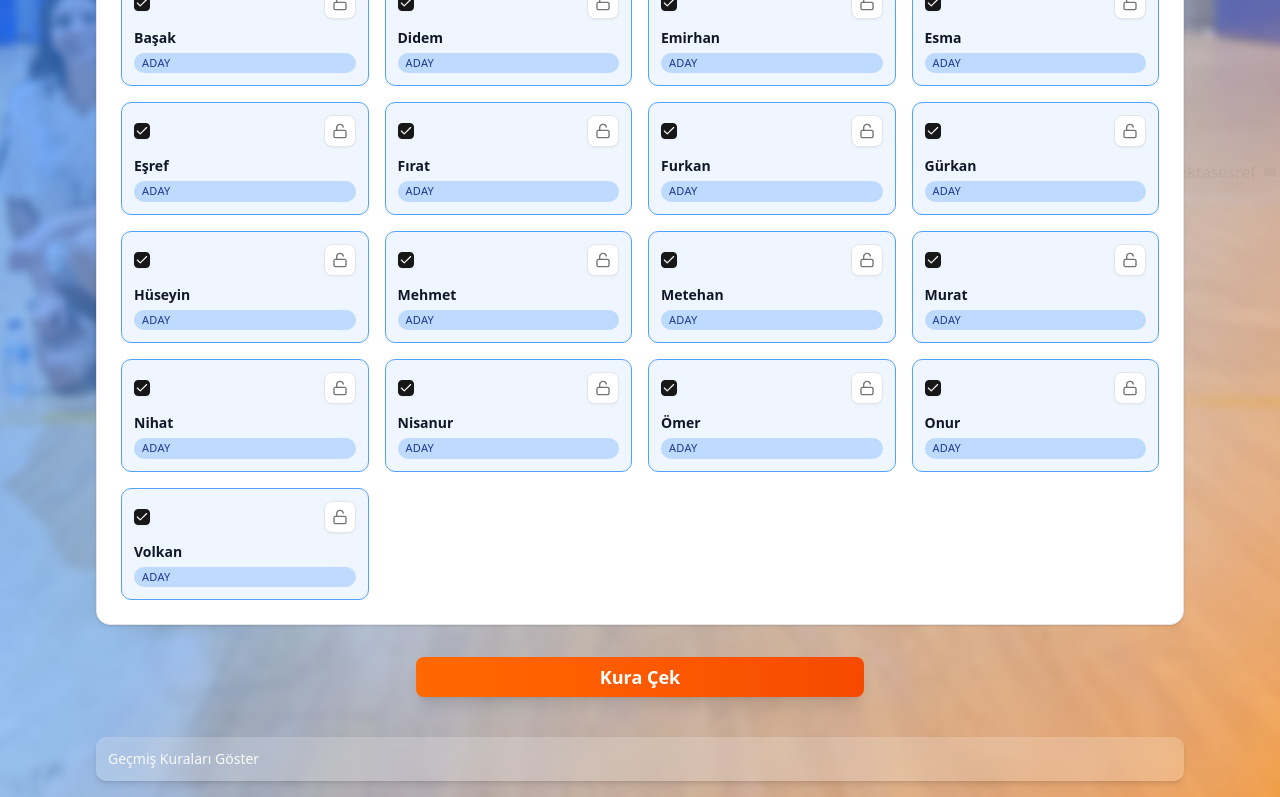
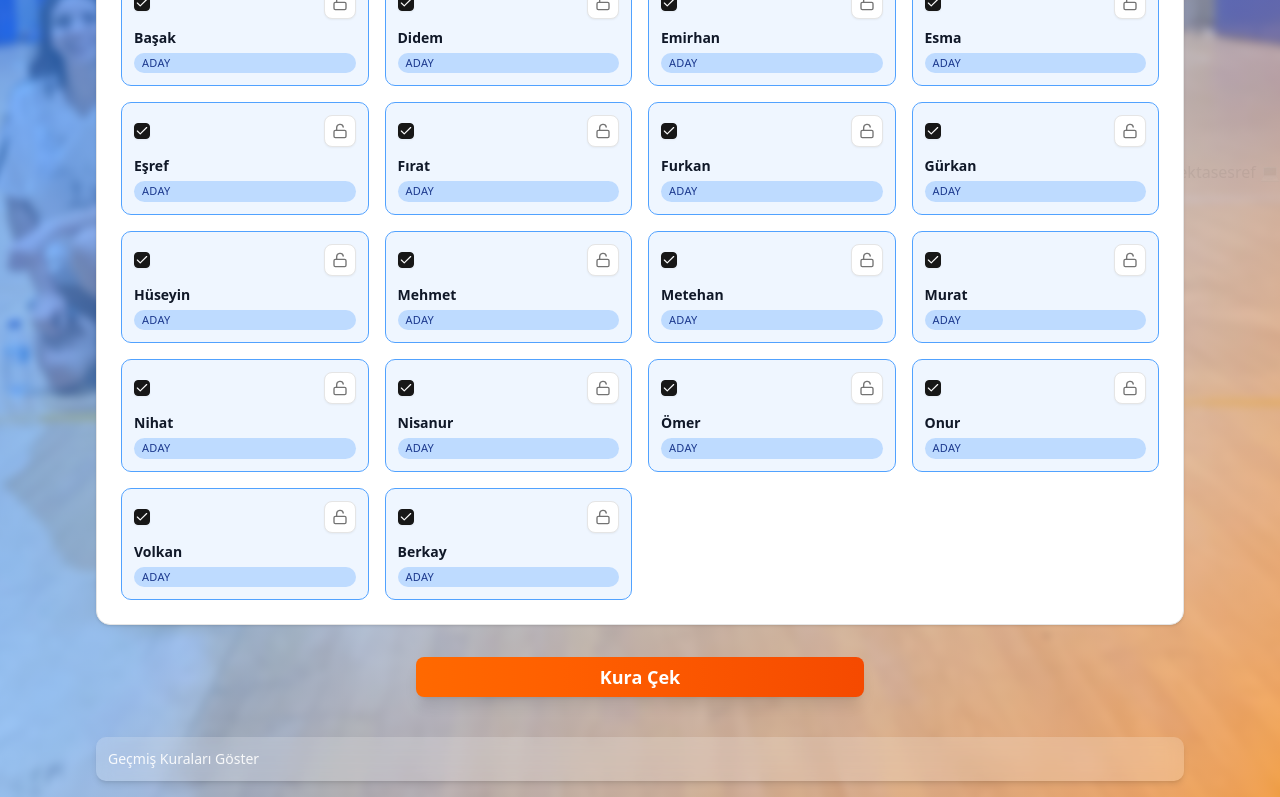
Before and after one commit to bektasesref/website-volleyball, a Next.js app: page / in a window 1280 px wide. Shown: the part 616-1413 px from the top of the page. Built offline with nearby package versions, Linux system fonts and the light colour scheme; no server answers; the database is empty.

Commit message:
fix: berkay added

```diff
--- a/constants/players.ts
+++ b/constants/players.ts
@@ -20,6 +20,7 @@ export const ALL_PLAYERS = [
   { id: 19, name: "Ömer" },
   { id: 20, name: "Onur" },
   { id: 21, name: "Volkan" },
+  { id: 22, name: "Berkay" },
 ];
 
 export type Player = {
```
